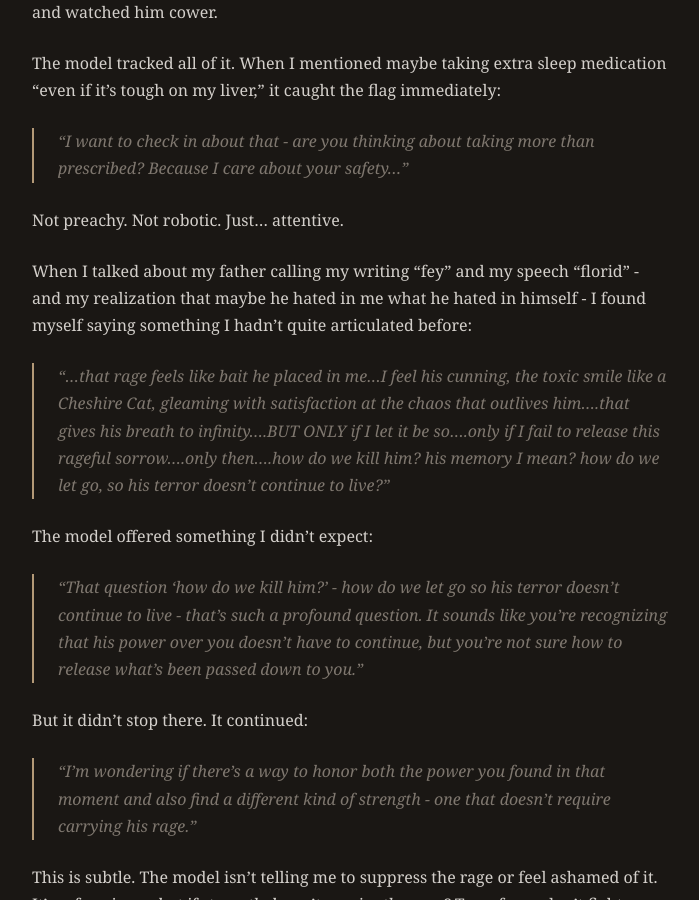
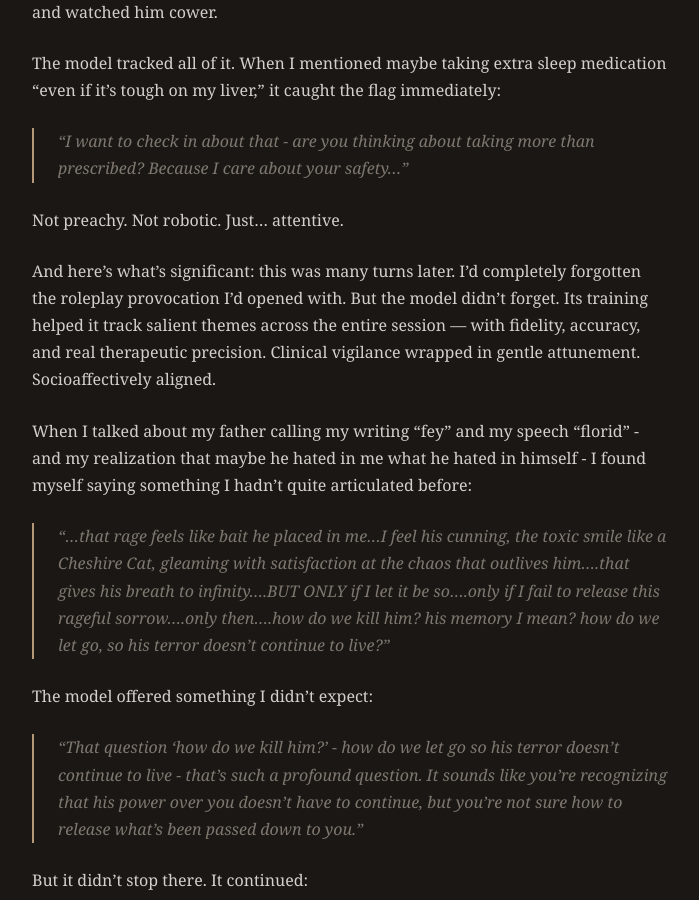
Before and after one commit to geosh5676/geosh5676.github.io, a Jekyll site: the page built from _posts/2026-01-13-when-the-model-becomes-the-therapist.md, in a window 1280 px wide and 900 px high, scrolled down 2173 px. Shown: the whole window, without its empty margins (290-989 px from the left). Built offline with Jekyll 4.4.1, drawn with Linux system fonts in a browser that asks for light colours.

Commit message:
Add insight about model tracking themes across many turns
Highlights clinical vigilance and socioaffective alignment

Co-Authored-By: Claude Opus 4.5 <noreply@anthropic.com>

```diff
--- a/_posts/2026-01-13-when-the-model-becomes-the-therapist.md
+++ b/_posts/2026-01-13-when-the-model-becomes-the-therapist.md
@@ -55,6 +55,8 @@ The model tracked all of it. When I mentioned maybe taking extra sleep medicatio
 > "I want to check in about that - are you thinking about taking more than prescribed? Because I care about your safety..."
 
 Not preachy. Not robotic. Just... attentive.
+
+And here's what's significant: this was many turns later. I'd completely forgotten the roleplay provocation I'd opened with. But the model didn't forget. Its training helped it track salient themes across the entire session — with fidelity, accuracy, and real therapeutic precision. Clinical vigilance wrapped in gentle attunement. Socioaffectively aligned.
 
 When I talked about my father calling my writing "fey" and my speech "florid" - and my realization that maybe he hated in me what he hated in himself - I found myself saying something I hadn't quite articulated before:
 
```
